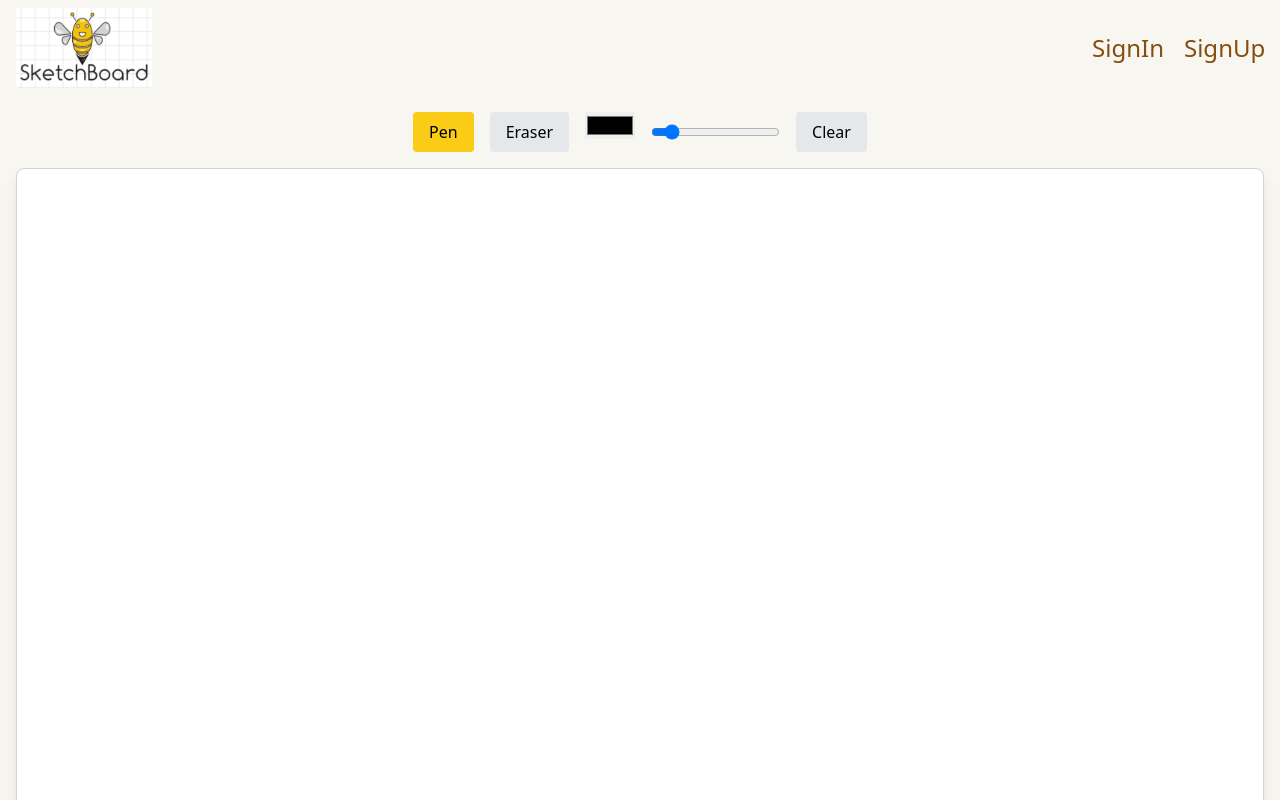
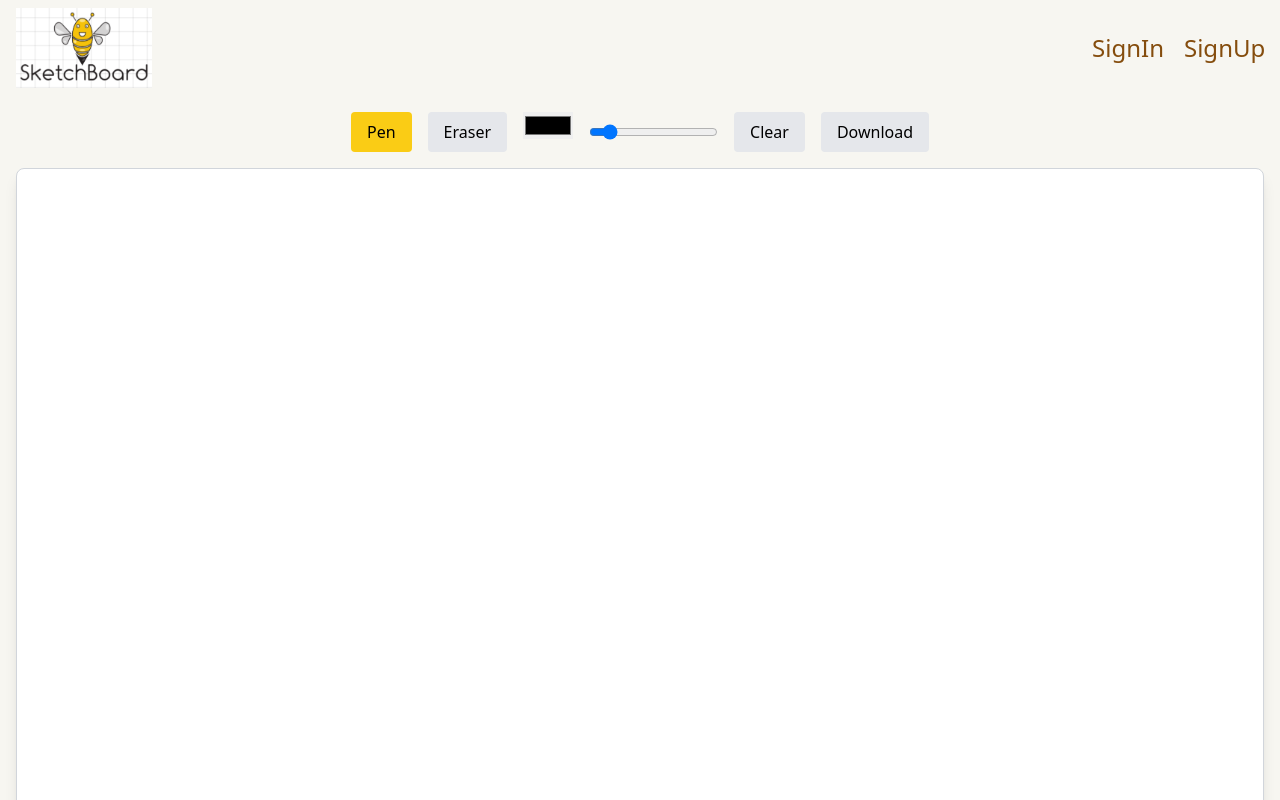
Before and after one commit to avnisonker03/SketchBoard, a React (Vite) app: page /sketchboard in a window 1280 px wide. Shown: the top 800 px of the page. Built offline with nearby package versions, Linux system fonts and the light colour scheme; no server answers.

Commit message:
sketchboard fix for small screens

```diff
--- a/src/components/SketchBoard.jsx
+++ b/src/components/SketchBoard.jsx
@@ -98,7 +98,7 @@ const SketchBoard = () => {
   };
 
   return (
-    <div className="flex flex-col items-center p-4">
+    <div className="flex flex-col items-center p-4 h-screen">
       <div className="flex flex-wrap justify-center space-x-4 mb-4">
         <button   className={`px-4 py-2 rounded hover:bg-gray-300 ${
             tool === 'pen' ? 'bg-yellow-400' : 'bg-gray-200'
@@ -110,13 +110,13 @@ const SketchBoard = () => {
         <input type="range" min="1" max="10" value={lineWidth} onChange={handleLineWidthChange} />
         <button className="px-4 py-2 bg-gray-200 rounded hover:bg-gray-300" onClick={clearCanvas}>Clear</button>
         <button
-          className="hidden px-4 py-2 bg-gray-200 rounded hover:bg-gray-300 mt-2 md:mt-0"
+          className="hidden md:block px-4 py-2 bg-gray-200 rounded hover:bg-gray-300 mt-2 md:mt-0"
           onClick={handleDownload}
         >
           Download
         </button>
       </div>
-      <div className="border border-gray-300 rounded-lg shadow-lg bg-white mb-4 overflow-hidden w-80 md:w-full">
+      <div className="border border-gray-300 rounded-lg shadow-lg bg-white mb-4 overflow-hidden w-80 md:w-full h-3/4 md:h-full">
         <canvas ref={canvasRef} width={1500} height={750} />
       </div>
     </div>
```
